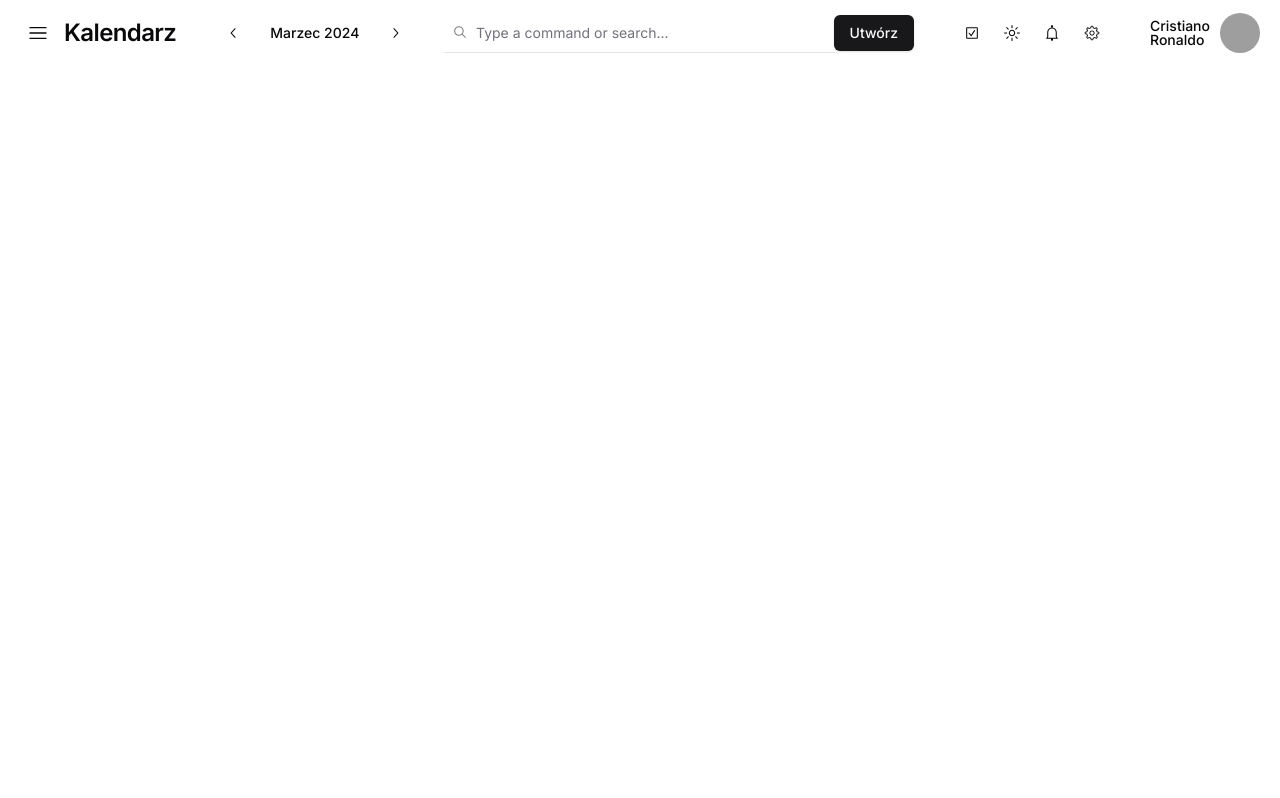
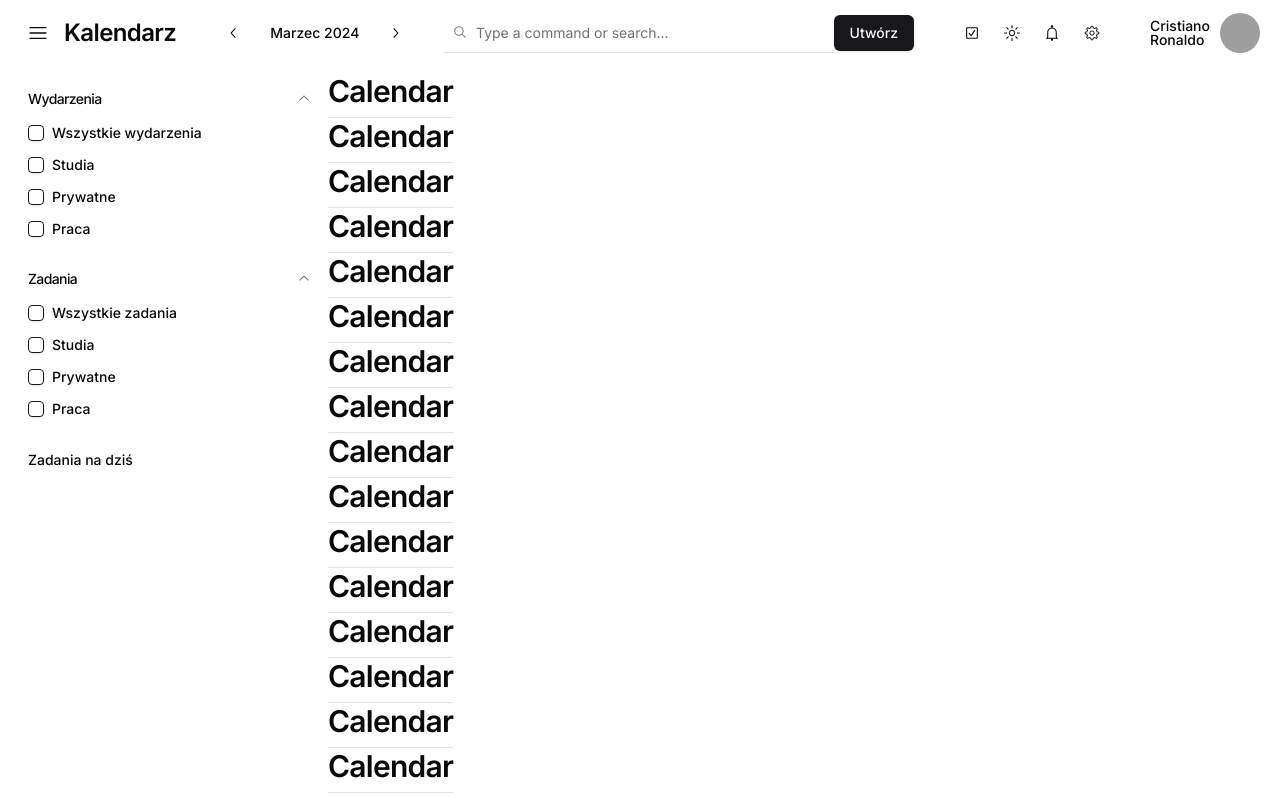
Before and after one commit to vizi-rgb/calendar, a Next.js app in the folder calendar-fe/: page /calendar in a window 1280 px wide. Shown: the top 798 px of the page. Built offline with nearby package versions, Linux system fonts and the light colour scheme; grey boxes are pictures that could not be loaded.

Commit message:
Sidemenu design, no open/close functionality

```diff
--- a/calendar-fe/app/calendar/page.tsx
+++ b/calendar-fe/app/calendar/page.tsx
@@ -1,3 +1,9 @@
 export default function Calendar() {
-  return <main></main>;
+  return (
+    <main>
+      {[...Array(100)].map((_, i) => (
+        <h2 key={i}>Calendar</h2>
+      ))}
+    </main>
+  );
 }
--- a/calendar-fe/app/layout.tsx
+++ b/calendar-fe/app/layout.tsx
@@ -3,6 +3,7 @@ import { cn } from "@/lib/utils";
 import { Inter as FontSans } from "next/font/google";
 import { ThemeProvider } from "@/components/theme-provider";
 import Topbar from "@/components/topbar/topbar";
+import SideMenu from "@/components/topbar/side-menu";
 
 const fontSans = FontSans({
   subsets: ["latin"],
@@ -15,7 +16,7 @@ export default function RootLayout({
   children: React.ReactNode;
 }>) {
   return (
-    <html lang="pl">
+    <html lang="pl" suppressHydrationWarning>
       <body
         className={cn(
           "min-h-screen bg-background font-sans antialiased",
@@ -28,8 +29,13 @@ export default function RootLayout({
           enableSystem
           disableTransitionOnChange
         >
-          <Topbar />
-          {children}
+          <div className="px-5">
+            <Topbar />
+            <div className="flex flex-row py-2 gap-x-2">
+              <SideMenu setIsOpen={true} />
+              {children}
+            </div>
+          </div>
         </ThemeProvider>
       </body>
     </html>
--- a/calendar-fe/components/topbar/date-picker.tsx
+++ b/calendar-fe/components/topbar/date-picker.tsx
@@ -16,17 +16,10 @@ function CalendarPopover() {
   const today = new Date();
   setDefaultOptions({ locale: pl });
 
-  const [date, setDate] = useState<Date>(today);
-  const [isCalendarOpen, setIsCalendarOpen] = useState(false);
-
-  let handleSelect = (date: Date | undefined) => {
-    if (date) {
-      setDate(date);
-      setIsCalendarOpen(false);
-    }
-  };
+  const [date, setDate] = useState<Date | undefined>(today);
 
   let formatDate = () => {
+    if (!date) return;
     let formattedDate = format(date, "LLLL y");
     formattedDate =
       formattedDate.charAt(0).toUpperCase() + formattedDate.slice(1);
@@ -34,16 +27,17 @@ function CalendarPopover() {
   };
 
   return (
-    <Popover open={isCalendarOpen} onOpenChange={setIsCalendarOpen}>
+    <Popover>
       <PopoverTrigger asChild>
         <Button variant={"ghost"}>{formatDate()}</Button>
       </PopoverTrigger>
       <PopoverContent className="w-auto p-0">
         <Calendar
+          locale={pl}
           mode="single"
           selected={date}
-          onSelect={handleSelect}
           initialFocus
+          onSelect={setDate}
         />
       </PopoverContent>
     </Popover>
--- /dev/null
+++ b/calendar-fe/components/topbar/side-menu.tsx
@@ -0,0 +1,75 @@
+import {
+  Accordion,
+  AccordionContent,
+  AccordionItem,
+  AccordionTrigger,
+} from "@/components/ui/accordion";
+import { Checkbox } from "@/components/ui/checkbox";
+import { cn } from "@/lib/utils";
+
+function CheckboxWrapper(prop: { text: string }) {
+  return (
+    <div className="flex items-center space-x-2">
+      <Checkbox id="terms" />
+      <label
+        htmlFor="terms"
+        className="text-sm font-medium leading-none peer-disabled:cursor-not-allowed peer-disabled:opacity-70"
+      >
+        {prop.text}
+      </label>
+    </div>
+  );
+}
+
+function Events() {
+  let labels = ["Studia", "Prywatne", "Praca"];
+  return (
+    <Accordion
+      type="multiple"
+      className="w-full"
+      defaultValue={["item-1", "item-2"]}
+    >
+      <AccordionItem value="item-1">
+        <AccordionTrigger>Wydarzenia</AccordionTrigger>
+        <AccordionContent>
+          <CheckboxWrapper text="Wszystkie wydarzenia" />
+        </AccordionContent>
+        {labels.map((label) => (
+          <AccordionContent key={label}>
+            <CheckboxWrapper text={label} />
+          </AccordionContent>
+        ))}
+      </AccordionItem>
+      <AccordionItem value="item-2">
+        <AccordionTrigger>Zadania</AccordionTrigger>
+        <AccordionContent>
+          <CheckboxWrapper text="Wszystkie zadania" />
+        </AccordionContent>
+        {labels.map((label) => (
+          <AccordionContent key={label}>
+            <CheckboxWrapper text={label} />
+          </AccordionContent>
+        ))}
+      </AccordionItem>
+    </Accordion>
+  );
+}
+
+export default function SideMenu(prop: { setIsOpen: boolean }) {
+  console.log({ sidemenu: prop.setIsOpen });
+  return (
+    <div
+      className={cn(
+        "relative top-0 left-0 px-2 overflow-hidden transition-all",
+        prop.setIsOpen ? "w-[300px]" : "w-[0px]",
+      )}
+    >
+      <div className="flex flex-col gap-y-5 text-clip overflow-hidden text-nowrap">
+        <Events />
+        <small className="text-clip overflow-hidden text-nowrap">
+          Zadania na dziś
+        </small>
+      </div>
+    </div>
+  );
+}
--- a/calendar-fe/components/topbar/topbar.tsx
+++ b/calendar-fe/components/topbar/topbar.tsx
@@ -1,3 +1,4 @@
+"use client";
 import { ModeToggle } from "@/components/topbar/mode-toggle";
 import Settings from "@/components/topbar/settings";
 import Notifications from "@/components/topbar/notifications";
@@ -22,9 +23,9 @@ function IconButtons() {
   );
 }
 
-function Hamburger() {
+function Hamburger(prop: { onClick?: () => void }) {
   return (
-    <Button variant="ghost" size="icon">
+    <Button variant="ghost" size="icon" onClick={prop.onClick}>
       <HamburgerMenuIcon className="size-5" />
     </Button>
   );
@@ -55,12 +56,19 @@ function TimelineOptions() {
 }
 
 export default function Topbar() {
+  const [isOpen, setIsOpen] = React.useState(false);
+
+  const handleHamburgerClick = () => {
+    setIsOpen(!isOpen);
+    console.log(isOpen);
+  };
+
   return (
-    <div className="py-3 px-5">
+    <div className="py-3">
       <div className="grid grid-cols-3 items-center">
         <div className="flex flex-row items-center gap-x-10 justify-self-start">
           <div className="flex flex-row gap-x-2 items-center">
-            <Hamburger />
+            <Hamburger onClick={handleHamburgerClick} />
             <h3>Kalendarz</h3>
           </div>
           <DatePicker />
@@ -75,6 +83,9 @@ export default function Topbar() {
           <AvatarWithName />
         </div>
       </div>
+      {/*<div className="py-2">*/}
+      {/*  <SideMenu setIsOpen={false} />*/}
+      {/*</div>*/}
     </div>
   );
 }
--- a/calendar-fe/components/ui/accordion.tsx
+++ b/calendar-fe/components/ui/accordion.tsx
@@ -1,24 +1,20 @@
-"use client"
+"use client";
 
-import * as React from "react"
-import * as AccordionPrimitive from "@radix-ui/react-accordion"
-import { ChevronDownIcon } from "@radix-ui/react-icons"
+import * as React from "react";
+import * as AccordionPrimitive from "@radix-ui/react-accordion";
+import { ChevronDownIcon } from "@radix-ui/react-icons";
 
-import { cn } from "@/lib/utils"
+import { cn } from "@/lib/utils";
 
-const Accordion = AccordionPrimitive.Root
+const Accordion = AccordionPrimitive.Root;
 
 const AccordionItem = React.forwardRef<
   React.ElementRef<typeof AccordionPrimitive.Item>,
   React.ComponentPropsWithoutRef<typeof AccordionPrimitive.Item>
 >(({ className, ...props }, ref) => (
-  <AccordionPrimitive.Item
-    ref={ref}
-    className={cn("border-b", className)}
-    {...props}
-  />
-))
-AccordionItem.displayName = "AccordionItem"
+  <AccordionPrimitive.Item ref={ref} className={cn(className)} {...props} />
+));
+AccordionItem.displayName = "AccordionItem";
 
 const AccordionTrigger = React.forwardRef<
   React.ElementRef<typeof AccordionPrimitive.Trigger>,
@@ -29,7 +25,7 @@ const AccordionTrigger = React.forwardRef<
       ref={ref}
       className={cn(
         "flex flex-1 items-center justify-between py-4 text-sm font-medium transition-all hover:underline [&[data-state=open]>svg]:rotate-180",
-        className
+        className,
       )}
       {...props}
     >
@@ -37,8 +33,8 @@ const AccordionTrigger = React.forwardRef<
       <ChevronDownIcon className="h-4 w-4 shrink-0 text-muted-foreground transition-transform duration-200" />
     </AccordionPrimitive.Trigger>
   </AccordionPrimitive.Header>
-))
-AccordionTrigger.displayName = AccordionPrimitive.Trigger.displayName
+));
+AccordionTrigger.displayName = AccordionPrimitive.Trigger.displayName;
 
 const AccordionContent = React.forwardRef<
   React.ElementRef<typeof AccordionPrimitive.Content>,
@@ -51,7 +47,7 @@ const AccordionContent = React.forwardRef<
   >
     <div className={cn("pb-4 pt-0", className)}>{children}</div>
   </AccordionPrimitive.Content>
-))
-AccordionContent.displayName = AccordionPrimitive.Content.displayName
+));
+AccordionContent.displayName = AccordionPrimitive.Content.displayName;
 
-export { Accordion, AccordionItem, AccordionTrigger, AccordionContent }
+export { Accordion, AccordionItem, AccordionTrigger, AccordionContent };
```
